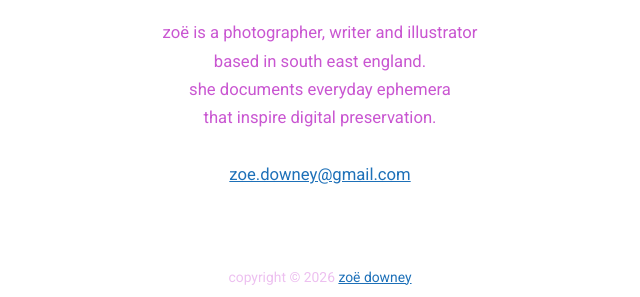
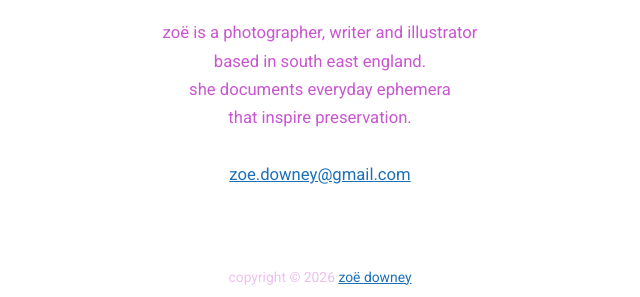
Before and after one commit to zoeurl/zoedowney.github.io, a Jekyll site: the page built from index.html, in a window 1280 px wide. Shown: the part 1724-2021 px from the top of the page, without its empty margins (320-960 px from the left). Built offline with Jekyll 4.4.1, drawn with Linux system fonts in a browser that asks for light colours.

Commit message:
Update photography.md

```diff
--- a/_layouts/photography.md
+++ b/_layouts/photography.md
@@ -40,7 +40,7 @@
 			<br><font color="#c956d1"> zoë is a photographer, writer and illustrator
 			<br>based in south east england.
 			<br>she documents everyday ephemera
-			<br>that inspire digital preservation.</font>
+			<br>that inspire preservation.</font>
 		<br>
 		<br><a href="mailto:{{site.email}}">zoe.downey@gmail.com</a>
 		<br>
```
